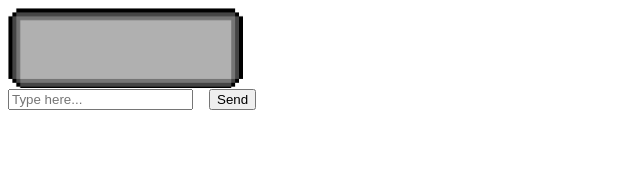
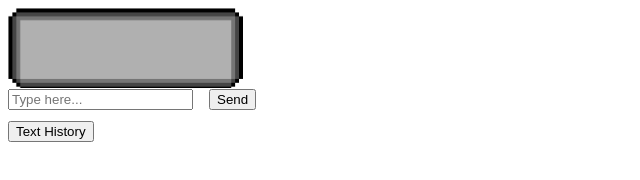
Before and after one commit to Plazl/Onwards, a plain HTML site: page index.html in a window 1280 px wide. Shown: the whole page, without its empty margins (0-640 px from the left). Drawn offline with Linux system fonts and the light colour scheme.

Commit message:
Update index.html

```diff
--- a/index.html
+++ b/index.html
@@ -43,7 +43,11 @@ body {
     <div class="textbox" id="textbox"></div>
     <input type="text" id="input" placeholder="Type here...">
     <button onclick="sendMessage()">Send</button>
-
+  <div id="text-history"></div>
+</div>
+<div class="menu">
+  <button onclick="showTextHistory()">Text History</button>
+</div>
   <script src="main.js"></script>
 </body>
 </html>
```
